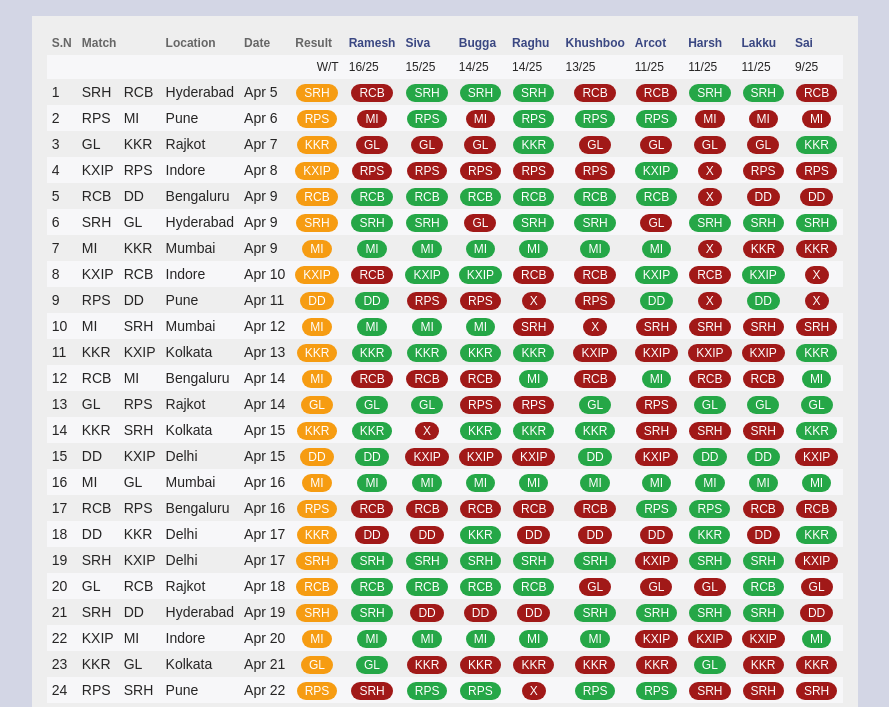
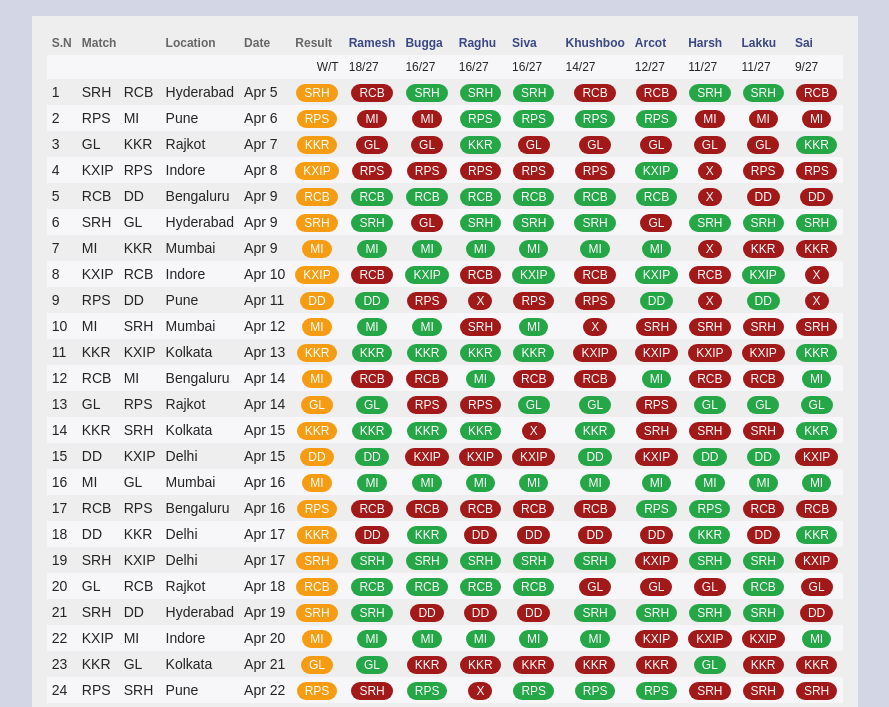
Before and after one commit to ipl10/ipl, a plain HTML site: page index.html in a window 1280 px wide. Shown: the part 77-784 px from the top of the page, without its empty margins (195-1084 px from the left). Drawn offline with Linux system fonts and the light colour scheme.

Commit message:
Results match 27

```diff
--- a/data.js
+++ b/data.js
@@ -442,7 +442,7 @@
       "siva": "MI",
       "bugga": "MI",
       "arcot": "DD",
-      "ramesh": "MI",
+       "ramesh": "MI",
       "harsh": "MI",
       "sai":"DD",
       "khushboo": "MI"
@@ -452,21 +452,37 @@
     "location": "Rajkot",
     "date": "04-23-2017",
     "time": "4:00PM",
-    "result": "",
-      "lakku": "",
-      "raghu": "",
-      "siva": "",
-      "bugga": "",
-      "arcot": "",
-      "ramesh": "",
-      "harsh": "",
-      "sai":"",
-      "khushboo": ""
+    "result": "KXIP",
+      "lakku": "GL",
+      "raghu": "KXIP",
+      "siva": "GL",
+      "bugga": "KXIP",
+      "arcot": "KXIP",
+      "ramesh": "KXIP",
+      "harsh": "GL",
+      "sai":"GL",
+      "khushboo": "GL"
   },
   {
     "match": ["KKR", "RCB"],
     "location": "Kolkata",
     "date": "04-23-2017",
+    "time": "8:00PM",
+    "result": "RCB",
+      "lakku": "KKR",
+      "raghu": "RCB",
+      "siva": "RCB",
+      "bugga": "RCB",
+      "arcot": "KKR",
+      "ramesh": "RCB",
+      "harsh": "KKR",
+      "sai":"KKR",
+      "khushboo": "RCB"
+  },
+  {
+    "match": ["MI", "RPS"],
+    "location": "Mumbai",
+    "date": "04-24-2017",
     "time": "8:00PM",
     "result": "",
       "lakku": "",
--- a/index.html
+++ b/index.html
@@ -24,9 +24,9 @@
         <th>Date</th>
         <th>Result</th>
         <th class="user-name">Ramesh</th>
-        <th class="user-name">Siva</th>
         <th class="user-name">Bugga</th>
         <th class="user-name">Raghu</th>
+        <th class="user-name">Siva</th>
         <th class="user-name">Khushboo</th>
         <th class="user-name">Arcot</th>
         <th class="user-name">Harsh</th>
@@ -36,9 +36,9 @@
       <tr class="points">
         <td colspan="6" class="text-right">W/T</td>
         <td>{{win.ramesh + '/' + total}}</td>
-        <td>{{win.siva + '/' + total}}</td>
         <td>{{win.bugga + '/' + total}}</td>
         <td>{{win.raghu + '/' + total}}</td>
+        <td>{{win.siva + '/' + total}}</td>
         <td>{{win.khushboo + '/' + total}}</td>
         <td>{{win.arcot + '/' + total}}</td>
         <td>{{win.harsh + '/' + total}}</td>
@@ -53,9 +53,9 @@
         <td>{{d.date | date:"MMM d"}}</td>
         <td class="indicator" ng-class="{'result':d.result!=''}"><span>{{d.result}}</span></td>
         <td class="indicator" ng-class="{'correct':d.ramesh==d.result && d.result!='','wrong':d.ramesh!=d.result && d.result!=''}"><span>{{d.ramesh}}</span></td>
-        <td class="indicator" ng-class="{'correct':d.siva==d.result && d.result!='','wrong':d.siva!=d.result && d.result!=''}"><span>{{d.siva}}</span></td>
         <td class="indicator" ng-class="{'correct':d.bugga==d.result && d.result!='','wrong':d.bugga!=d.result && d.result!=''}"><span>{{d.bugga}}</span></td>
         <td class="indicator" ng-class="{'correct':d.raghu==d.result && d.result!='','wrong':d.raghu!=d.result && d.result!=''}"><span>{{d.raghu}}</span></td>
+        <td class="indicator" ng-class="{'correct':d.siva==d.result && d.result!='','wrong':d.siva!=d.result && d.result!=''}"><span>{{d.siva}}</span></td>
         <td class="indicator" ng-class="{'correct':d.khushboo==d.result && d.result!='','wrong':d.khushboo!=d.result && d.result!=''}"><span>{{d.khushboo}}</span></td>
         <td class="indicator" ng-class="{'correct':d.arcot==d.result && d.result!='','wrong':d.arcot!=d.result && d.result!=''}"><span>{{d.arcot}}</span></td>
         <td class="indicator" ng-class="{'correct':d.harsh==d.result && d.result!='','wrong':d.harsh!=d.result && d.result!=''}"><span>{{d.harsh}}</span></td>
```
